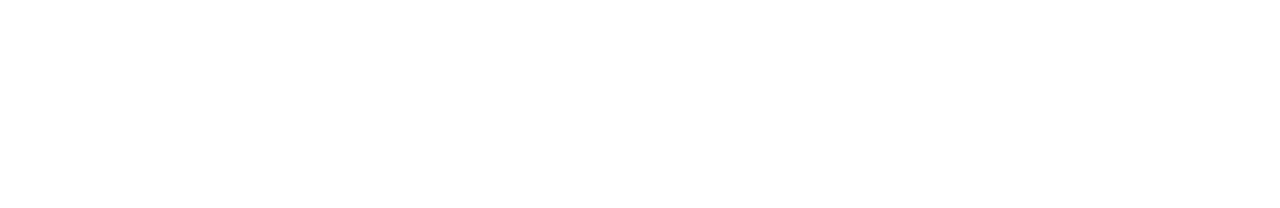
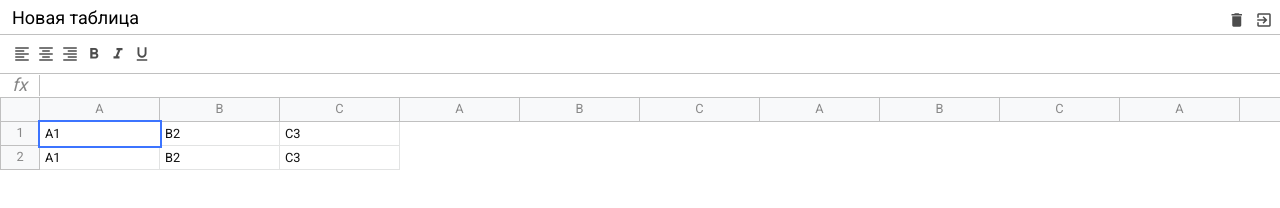
Before and after one commit to NataliaPylypenko/project-excel, a website built with webpack: page src/index.html in a window 1280 px wide. Built offline with nearby package versions, Linux system fonts and the light colour scheme.

Commit message:
Output of template components

```diff
--- /dev/null
+++ b/src/components/excel/Excel.js
@@ -0,0 +1,26 @@
+import {$} from '@core/dom'
+
+export class Excel {
+    constructor(selector, options) {
+        this.$el = document.querySelector(selector)
+        this.components = options.components || []
+    }
+
+    getRoot() {
+        const $root = $.create('div', 'excel')
+
+        this.components.forEach(Component => {
+            const $el = $.create('div', Component.className)
+
+            const component = new Component($el)
+            $el.innerHTML = component.toHTML()
+            $root.append($el)
+        })
+
+        return $root
+    }
+
+    render() {
+        this.$el.append(this.getRoot())
+    }
+}
--- /dev/null
+++ b/src/components/formula/Formula.js
@@ -0,0 +1,13 @@
+import {ExelComponent} from "@core/ExelComponent";
+
+export class Formula extends ExelComponent {
+    static className = 'excel__formula'
+
+    toHTML() {
+        return `
+            <div class="info">fx</div>
+            <div class="input" contenteditable spellcheck="false"></div>
+        `;
+    }
+
+}
--- /dev/null
+++ b/src/components/header/Header.js
@@ -0,0 +1,22 @@
+import {ExelComponent} from "@core/ExelComponent";
+
+export class Header extends ExelComponent {
+    static className = 'excel__header'
+
+    toHTML() {
+        return `
+            <input type="text" class="input" value="Новая таблица" />
+
+            <div>
+                <div class="button">
+                  <i class="material-icons">delete</i>
+                </div>
+
+                <div class="button">
+                  <i class="material-icons">exit_to_app</i>
+                </div>
+            </div>
+        `;
+    }
+
+}
--- /dev/null
+++ b/src/components/table/Table.js
@@ -0,0 +1,132 @@
+import {ExelComponent} from "@core/ExelComponent";
+
+export class Table extends ExelComponent {
+    static className = 'excel__table'
+
+    toHTML() {
+        return `
+          <div class="row">
+            <div class="row-info"></div>
+
+            <div class="row-data">
+              <div class="column">
+                A
+              </div>
+              <div class="column">
+                B
+              </div>
+              <div class="column">
+                C
+              </div>
+              <div class="column">
+                A
+              </div>
+              <div class="column">
+                B
+              </div>
+              <div class="column">
+                C
+              </div>
+              <div class="column">
+                A
+              </div>
+              <div class="column">
+                B
+              </div>
+              <div class="column">
+                C
+              </div>
+              <div class="column">
+                A
+              </div>
+              <div class="column">
+                B
+              </div>
+              <div class="column">
+                C
+              </div>
+              <div class="column">
+                A
+              </div>
+              <div class="column">
+                B
+              </div>
+              <div class="column">
+                C
+              </div>
+              <div class="column">
+                A
+              </div>
+              <div class="column">
+                B
+              </div>
+              <div class="column">
+                C
+              </div>
+              <div class="column">
+                A
+              </div>
+              <div class="column">
+                B
+              </div>
+              <div class="column">
+                C
+              </div>
+              <div class="column">
+                A
+              </div>
+              <div class="column">
+                B
+              </div>
+              <div class="column">
+                C
+              </div>
+              <div class="column">
+                A
+              </div>
+              <div class="column">
+                B
+              </div>
+              <div class="column">
+                C
+              </div>
+              <div class="column">
+                A
+              </div>
+              <div class="column">
+                B
+              </div>
+              <div class="column">
+                C
+              </div>
+
+            </div>
+          </div>
+
+          <div class="row">
+            <div class="row-info">
+              1
+            </div>
+
+            <div class="row-data">
+              <div class="cell selected" contenteditable="">A1</div>
+              <div class="cell" contenteditable="">B2</div>
+              <div class="cell" contenteditable="">C3</div>
+            </div>
+          </div>
+
+          <div class="row">
+            <div class="row-info">
+              2
+            </div>
+
+            <div class="row-data">
+              <div class="cell">A1</div>
+              <div class="cell">B2</div>
+              <div class="cell">C3</div>
+            </div>
+          </div>
+        `;
+    }
+
+}
--- /dev/null
+++ b/src/components/toolbar/Toolbar.js
@@ -0,0 +1,34 @@
+import {ExelComponent} from "@core/ExelComponent";
+
+export class Toolbar extends ExelComponent {
+    static className = 'excel__toolbar'
+
+    toHTML() {
+        return `
+          <div class="button">
+            <i class="material-icons">format_align_left</i>
+          </div>
+
+          <div class="button">
+            <i class="material-icons">format_align_center</i>
+          </div>
+
+          <div class="button">
+            <i class="material-icons">format_align_right</i>
+          </div>
+
+          <div class="button">
+            <i class="material-icons">format_bold</i>
+          </div>
+
+          <div class="button">
+            <i class="material-icons">format_italic</i>
+          </div>
+
+          <div class="button">
+            <i class="material-icons">format_underlined</i>
+          </div>
+        `;
+    }
+
+}
--- /dev/null
+++ b/src/core/DOMListener.js
@@ -0,0 +1,9 @@
+export class DOMListener {
+    constructor($root) {
+        if(!$root) {
+            throw new Error(`No $root provided for DOMListener!`)
+        }
+        this.$root = $root
+    }
+
+}
--- /dev/null
+++ b/src/core/ExelComponent.js
@@ -0,0 +1,9 @@
+import {DOMListener} from "@core/DOMListener";
+
+export class ExelComponent extends DOMListener {
+
+    toHTML () {
+        return ''
+    }
+
+}
--- /dev/null
+++ b/src/core/dom.js
@@ -0,0 +1,13 @@
+class Dom {}
+
+export function $() {
+    return new Dom()
+}
+
+$.create = (tagName, classes = '') => {
+    const el = document.createElement(tagName)
+    if(classes) {
+        el.classList.add(classes)
+    }
+    return el
+}
--- a/src/index.js
+++ b/src/index.js
@@ -1,3 +1,13 @@
 import './scss/index.scss'
 
-console.log('Working!')
+import {Excel} from "@/components/excel/Excel";
+import {Header} from "@/components/header/Header";
+import {Toolbar} from "@/components/toolbar/Toolbar";
+import {Formula} from "@/components/formula/Formula";
+import {Table} from "@/components/table/Table";
+
+const exel = new Excel('#app', {
+    components: [Header, Toolbar, Formula, Table]
+})
+
+exel.render()
```
Also changed, not shown: src/assets/excel.html (+29 -39 lines).
